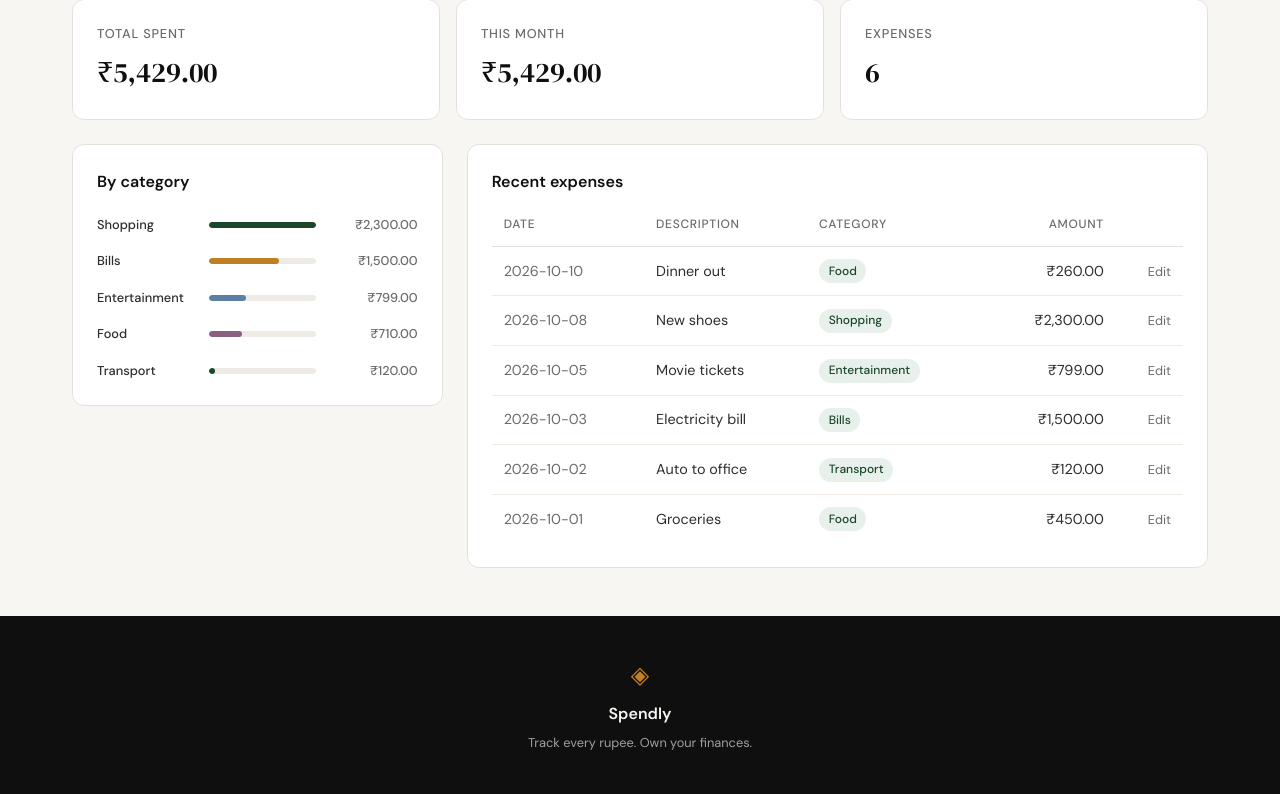
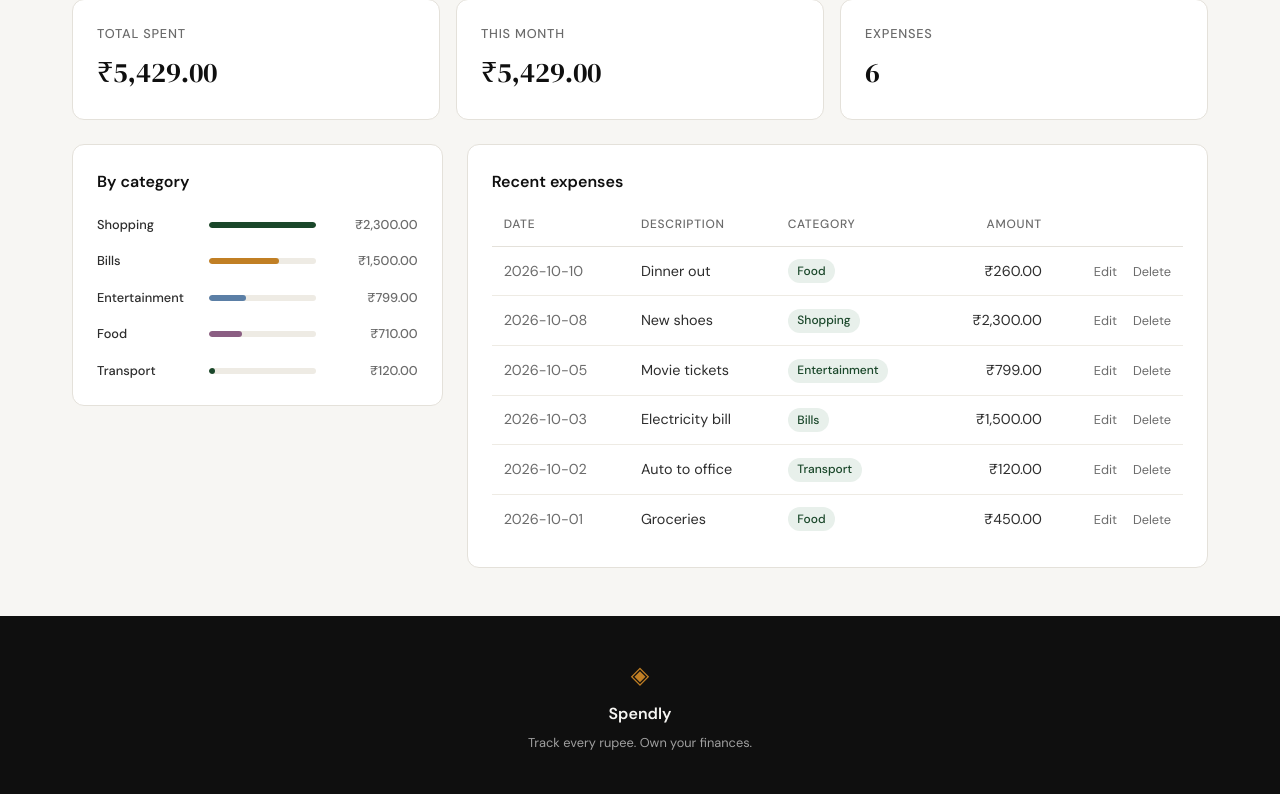
Before and after one commit to VenkatRamReddyjeggari/Expeses-Tracker-, a Flask app: page /profile in a window 1280 px wide. Shown: the part 208-1002 px from the top of the page. Run offline with Flask 3, Linux system fonts and the light colour scheme; the visitor is signed in with stand-in values (Sample User, id 1); data comes from the database, SQL or seed files in the repository.

Commit message:
Add edit and delete for expenses
- Edit form reuses the add form, prefilled, scoped to the signed-in user
- Delete is POST-only with a confirm prompt, scoped to the signed-in user
- Session cookie set to SameSite=Lax

Co-Authored-By: Claude Opus 5.5 <noreply@anthropic.com>

```diff
--- a/app.py
+++ b/app.py
@@ -3,13 +3,15 @@ import sqlite3
 from datetime import date, datetime
 from functools import wraps
 
-from flask import Flask, flash, redirect, render_template, request, session, url_for
+from flask import Flask, abort, flash, redirect, render_template, request, session, url_for
 from werkzeug.security import check_password_hash, generate_password_hash
 
 from database.db import get_db, init_db, seed_db
 
 app = Flask(__name__)
 app.secret_key = os.environ.get("SPENDLY_SECRET_KEY", "dev-only-change-me")
+# Lax keeps the session cookie off cross-site POSTs, so other sites can't submit our forms.
+app.config["SESSION_COOKIE_SAMESITE"] = "Lax"
 
 init_db()
 seed_db()
@@ -224,21 +226,64 @@ def add_expense():
     return redirect(url_for("profile"))
 
 
-# ------------------------------------------------------------------ #
-# Placeholder routes — students will implement these                  #
-# ------------------------------------------------------------------ #
+@app.route("/expenses/<int:id>/edit", methods=["GET", "POST"])
+@login_required
+def edit_expense(id):
+    conn = get_db()
+    # Scoped to the signed-in user, so nobody can edit someone else's expense by guessing an id.
+    expense = conn.execute(
+        "SELECT * FROM expenses WHERE id = ? AND user_id = ?", (id, session["user_id"])
+    ).fetchone()
+    if expense is None:
+        conn.close()
+        abort(404)
+
+    if request.method == "GET":
+        conn.close()
+        values = dict(expense)
+        values["amount"] = f"{expense['amount']:.2f}"
+        return render_template(
+            "expense_form.html", categories=CATEGORIES, values=values, editing=True
+        )
+
+    values, error = parse_expense_form(request.form)
+    if error:
+        conn.close()
+        return render_template(
+            "expense_form.html", categories=CATEGORIES, values=values, error=error, editing=True
+        ), 400
+
+    conn.execute(
+        "UPDATE expenses SET amount = ?, category = ?, date = ?, description = ? "
+        "WHERE id = ? AND user_id = ?",
+        (values["amount"], values["category"], values["date"], values["description"] or None,
+         id, session["user_id"]),
+    )
+    conn.commit()
+    conn.close()
+
+    flash(f"Updated ₹{format_inr(values['amount'])} for {values['category']}.")
+    return redirect(url_for("profile"))
 
 
-@app.route("/expenses/<int:id>/edit")
-@login_required
-def edit_expense(id):
-    return "Edit expense — coming in Step 8"
-
-
-@app.route("/expenses/<int:id>/delete")
+@app.route("/expenses/<int:id>/delete", methods=["POST"])
 @login_required
 def delete_expense(id):
-    return "Delete expense — coming in Step 9"
+    conn = get_db()
+    expense = conn.execute(
+        "SELECT amount, category FROM expenses WHERE id = ? AND user_id = ?",
+        (id, session["user_id"]),
+    ).fetchone()
+    if expense is None:
+        conn.close()
+        abort(404)
+
+    conn.execute("DELETE FROM expenses WHERE id = ? AND user_id = ?", (id, session["user_id"]))
+    conn.commit()
+    conn.close()
+
+    flash(f"Deleted ₹{format_inr(expense['amount'])} for {expense['category']}.")
+    return redirect(url_for("profile"))
 
 
 if __name__ == "__main__":
--- a/static/css/style.css
+++ b/static/css/style.css
@@ -649,6 +649,18 @@ select.form-input { cursor: pointer; }
 
 .row-link:hover { color: var(--accent); text-decoration: underline; }
 
+.row-actions form { display: inline; margin-left: 0.75rem; }
+
+button.row-link {
+    background: none;
+    border: none;
+    padding: 0;
+    font-family: var(--font-body);
+    cursor: pointer;
+}
+
+.row-link-danger:hover { color: var(--danger); }
+
 .empty-state {
     text-align: center;
     padding: 3rem 1.5rem;
--- a/static/js/main.js
+++ b/static/js/main.js
@@ -1 +1,9 @@
 // main.js — students will add JavaScript here as features are built
+
+// Ask before submitting any form marked with data-confirm (e.g. deleting an expense).
+document.addEventListener("submit", function (event) {
+    const message = event.target.dataset.confirm;
+    if (message && !window.confirm(message)) {
+        event.preventDefault();
+    }
+});
--- a/templates/profile.html
+++ b/templates/profile.html
@@ -69,7 +69,13 @@
                             <td>{{ e.description or "—" }}</td>
                             <td><span class="category-pill">{{ e.category }}</span></td>
                             <td class="num">₹{{ e.amount | inr }}</td>
-                            <td class="num"><a href="{{ url_for('edit_expense', id=e.id) }}" class="row-link">Edit</a></td>
+                            <td class="num row-actions">
+                                <a href="{{ url_for('edit_expense', id=e.id) }}" class="row-link">Edit</a>
+                                <form method="POST" action="{{ url_for('delete_expense', id=e.id) }}"
+                                      data-confirm="Delete ₹{{ e.amount | inr }} for {{ e.category }}? This can't be undone.">
+                                    <button type="submit" class="row-link row-link-danger">Delete</button>
+                                </form>
+                            </td>
                         </tr>
                         {% endfor %}
                     </tbody>
```
Also changed, not shown: templates/expense_form.html (+4 -4 lines).
